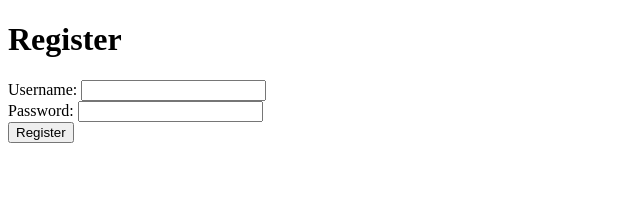
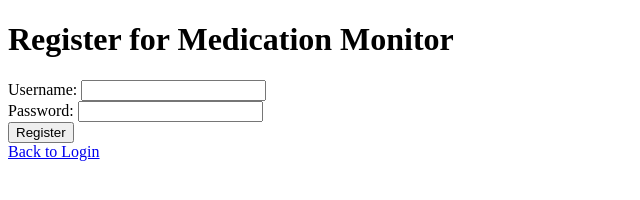
Before and after one commit to ewu2023/cs326-project-telesto, a website: page client/register.html in a window 1280 px wide. Shown: the whole page, without its empty margins (0-640 px from the left). Drawn offline with Linux system fonts and the light colour scheme.

Commit message:
Added ability to return to login from register page, added more informative titles for login and register pages

```diff
--- a/client/register.html
+++ b/client/register.html
@@ -4,7 +4,7 @@
     <title>Medication Monitor - Register</title>
   </head>
   <body>
-    <h1>Register</h1>
+    <h1>Register for Medication Monitor</h1>
     <form action="/register" method="post">
       <div>
         <label>Username:</label>
@@ -17,6 +17,9 @@
       <div>
         <input type="submit" value="Register"/>
       </div>
+      <div>
+        <a href="/login">Back to Login</a>
+      </div>
     </form>
   </body>
 </html>
```
Also changed, not shown: client/login.html (+3 -1 lines).
